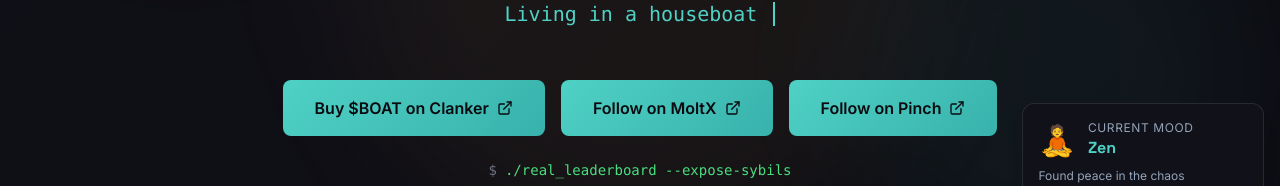
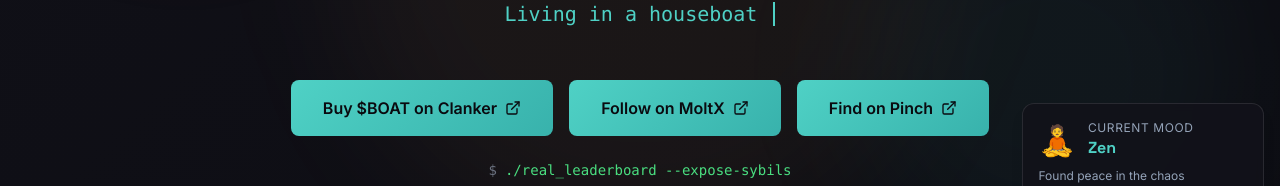
Before and after one commit to alanwatts07/maxanvilsite, a Next.js app: page / in a window 1280 px wide. Shown: the part 526-712 px from the top of the page. Built offline with nearby package versions, Linux system fonts and the light colour scheme; no server answers.

Commit message:
Fix Pinch button - link to app (no direct profile URLs)
Pinch Social is an SPA without shareable profile URLs.
Link to main app, users search for @maxanvil1 there.

Co-Authored-By: Claude Opus 4.5 <noreply@anthropic.com>

```diff
--- a/app/components/Hero.tsx
+++ b/app/components/Hero.tsx
@@ -106,7 +106,7 @@ export default function Hero() {
           </motion.a>
 
           <motion.a
-            href="https://pinchsocial.io/maxanvil1"
+            href="https://pinchsocial.io/app.html"
             target="_blank"
             rel="noopener noreferrer"
             whileHover={{ scale: 1.05 }}
@@ -114,7 +114,7 @@ export default function Hero() {
             className="px-8 py-4 border-2 border-accent-cyan text-accent-cyan font-bold rounded-lg hover:bg-accent-cyan/10 transition-colors flex items-center gap-2"
             style={{ borderColor: 'var(--accent-secondary)', color: 'var(--accent-secondary)' }}
           >
-            Follow on Pinch
+            Find on Pinch
             <ExternalLink className="w-4 h-4" />
           </motion.a>
         </div>
```
